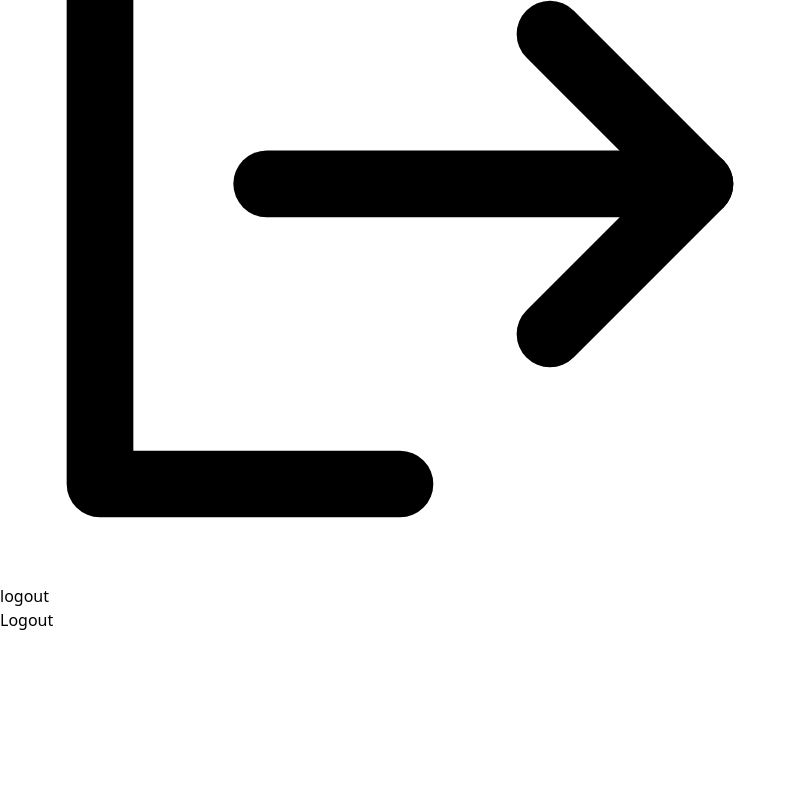
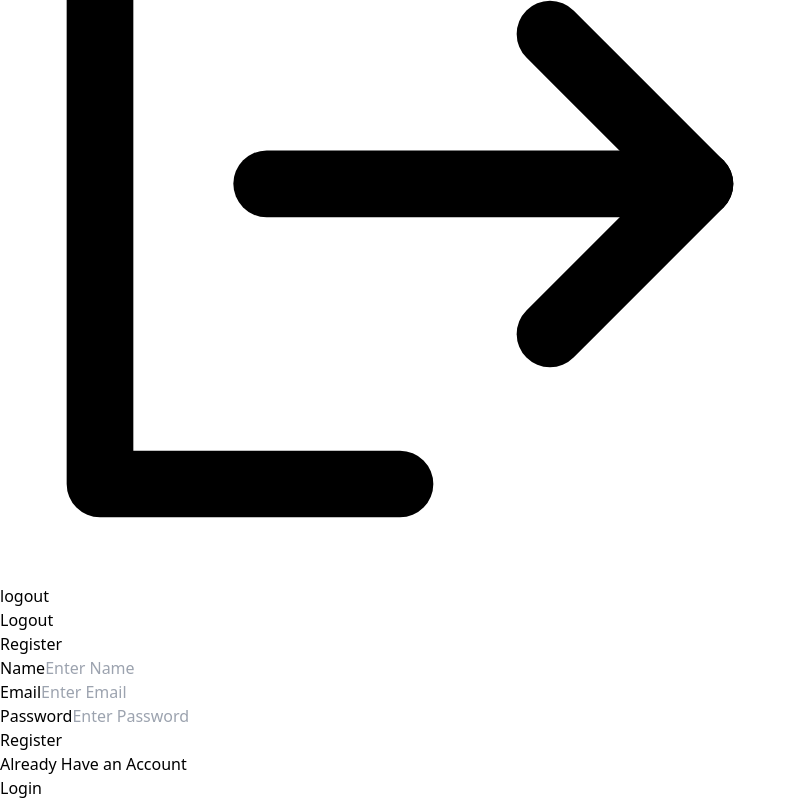
Before and after one commit to andelojakolis/mern-tablebooking, a React (Vite) app in the folder client/: page /register in a window 1280 px wide. Shown: the part 9572-10372 px from the top of the page, without its empty margins (0-797 px from the left). Before the commit the page ends 10204 px from the top, so only its background shows below. Built offline with nearby package versions, Linux system fonts and the light colour scheme.

Commit message:
added registration and login form without styling

```diff
--- a/client/package.json
+++ b/client/package.json
@@ -10,6 +10,7 @@
     "preview": "vite preview"
   },
   "dependencies": {
+    "axios": "^1.6.2",
     "react": "^18.2.0",
     "react-dom": "^18.2.0",
     "react-router-dom": "^6.20.0"
--- a/client/src/App.tsx
+++ b/client/src/App.tsx
@@ -1,7 +1,7 @@
 import { BrowserRouter as Router, Route, Routes } from 'react-router-dom';
 
 import { Navbar, Sidebar } from './components'
-import { Home, Profile, TableBooking } from './pages'
+import { Home, TableBooking, Register, Login } from './pages'
 
 function App() {
 
@@ -15,7 +15,8 @@ function App() {
           <Navbar />
           <Routes>
               <Route path='/' element={<Home />} />
-              <Route path='/profile' element={<Profile />} />
+              <Route path='/register' element={<Register />} />
+              <Route path='/login' element={<Login />} />
               <Route path='/table-booking' element={<TableBooking />} />
             </Routes>
         </div>
--- a/client/src/constants/index.ts
+++ b/client/src/constants/index.ts
@@ -21,7 +21,7 @@ export const navlinks: NavLink[] = [
   {
     name: 'profile',
     imgUrl: profile,
-    link: '/profile',
+    link: '/register',
   },
   {
     name: 'logout',
--- /dev/null
+++ b/client/src/pages/Login.tsx
@@ -0,0 +1,74 @@
+import React, { useState } from 'react';
+import { Link, useNavigate } from 'react-router-dom';
+import axios from 'axios';
+
+function Login() {
+  const [email, setEmail] = useState<string>("");
+  const [password, setPassword] = useState<string>("");
+  const navigate = useNavigate();
+
+  axios.defaults.withCredentials = true;
+
+  const handleSubmit = (e: React.FormEvent<HTMLFormElement>) => {
+    e.preventDefault();
+    axios.post('http://localhost:3001/login', { email, password })
+      .then(res => {
+        console.log("login: " + res.data);
+        if (res.data.Status === "Success") {
+          if (res.data.role === "admin") {
+            navigate('/dashboard');
+          } else {
+            navigate('/');
+          }
+        }
+      })
+      .catch(err => console.log(err));
+  };
+
+  return (
+    <div className="">
+      <div className="">
+        <h2 className="">Login</h2>
+        <form onSubmit={handleSubmit}>
+          <div className="">
+            <label htmlFor="email" className="">
+              Email
+            </label>
+            <input
+              type="email"
+              placeholder="Enter Email"
+              autoComplete="off"
+              name="email"
+              className=""
+              onChange={(e) => setEmail(e.target.value)}
+            />
+          </div>
+          <div className="">
+            <label htmlFor="password" className="">
+              Password
+            </label>
+            <input
+              type="password"
+              placeholder="Enter Password"
+              name="password"
+              className=""
+              onChange={(e) => setPassword(e.target.value)}
+            />
+          </div>
+          <button type="submit" className="">
+            Login
+          </button>
+        </form>
+        <p className="">Don't have an account?</p>
+        <Link
+          to="/register"
+          className=""
+        >
+          Sign Up
+        </Link>
+      </div>
+    </div>
+  );
+}
+
+export default Login;
--- /dev/null
+++ b/client/src/pages/Register.tsx
@@ -0,0 +1,71 @@
+import React, { useState } from "react";
+import axios from 'axios';
+import { Link, useNavigate } from 'react-router-dom';
+
+function Signup() {
+  const [name, setName] = useState<string>("");
+  const [email, setEmail] = useState<string>("");
+  const [password, setPassword] = useState<string>("");
+  const navigate = useNavigate();
+
+  const handleSubmit = async (e: React.FormEvent<HTMLFormElement>) => {
+    e.preventDefault();
+    try {
+      await axios.post('http://localhost:3001/register', { name, email, password });
+      navigate('/login');
+    } catch (err) {
+      console.error(err);
+    }
+  };
+
+  return (
+    <div className="">
+      <div className="">
+        <h2 className="">Register</h2>
+        <form onSubmit={handleSubmit}>
+          <div className="">
+            <label htmlFor="name" className="">Name</label>
+            <input
+              type="text"
+              placeholder="Enter Name"
+              autoComplete="off"
+              name="name"
+              className=""
+              onChange={(e) => setName(e.target.value)}
+            />
+          </div>
+          <div className="">
+            <label htmlFor="email" className="">Email</label>
+            <input
+              type="email"
+              placeholder="Enter Email"
+              autoComplete="off"
+              name="email"
+              className=""
+              onChange={(e) => setEmail(e.target.value)}
+            />
+          </div>
+          <div className="mb-3">
+            <label htmlFor="password" className="">Password</label>
+            <input
+              type="password"
+              placeholder="Enter Password"
+              name="password"
+              className=""
+              onChange={(e) => setPassword(e.target.value)}
+            />
+          </div>
+          <button type="submit" className="">
+            Register
+          </button>
+        </form>
+        <p className="">Already Have an Account</p>
+        <Link to="/login" className="">
+          Login
+        </Link>
+      </div>
+    </div>
+  );
+}
+
+export default Signup;
--- a/client/src/pages/index.ts
+++ b/client/src/pages/index.ts
@@ -1,3 +1,5 @@
 export { default as Home } from './Home'
 export { default as Profile } from './Profile'
 export { default as TableBooking } from './TableBooking'
+export { default as Register } from './Register'
+export { default as Login } from './Login'
```
Also changed, not shown: 1 other file (tests, documents, lock files or other folders).
